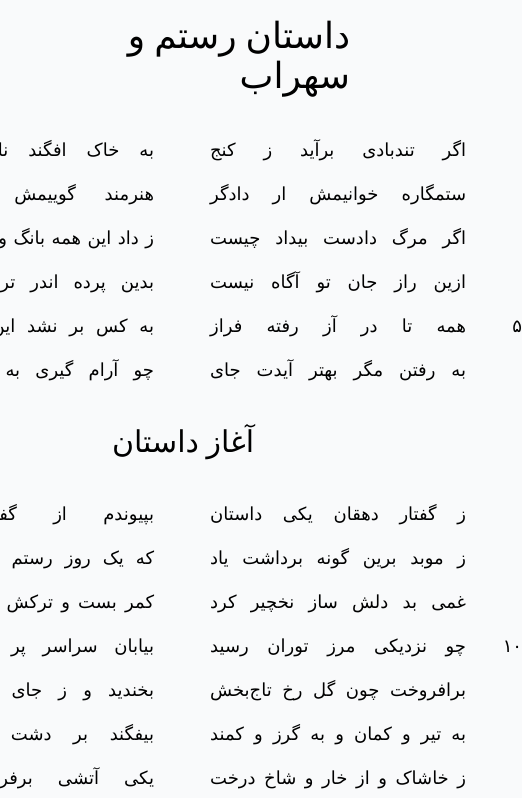
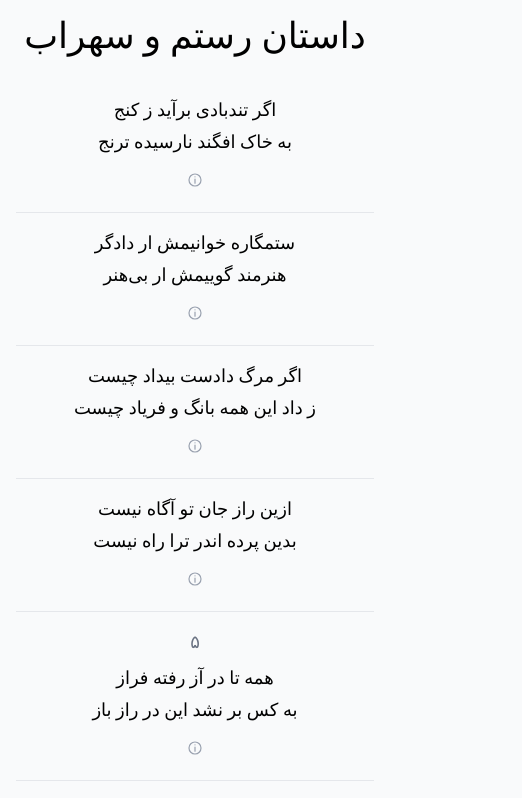
Before and after one commit to theodore-s-beers/rustam-suhrab, a SvelteKit app: page / in a window 390 px wide. Shown: the top 798 px of the page, 522 px wide, since content can reach past the window. Built offline with nearby package versions, Linux system fonts and the light colour scheme; no server answers; a web font is replaced by a local one.

Commit message:
work on responsive layout

```diff
--- a/src/routes/+layout.svelte
+++ b/src/routes/+layout.svelte
@@ -3,6 +3,6 @@
 	let { children } = $props();
 </script>
 
-<div class="mx-auto p-4 pb-20 font-persian">
+<div class="mx-auto p-4 pb-28 font-persian md:pb-20">
 	{@render children()}
 </div>
--- a/src/routes/+page.svelte
+++ b/src/routes/+page.svelte
@@ -236,7 +236,7 @@
 		aria-expanded={isSelected}
 		aria-controls="line-details"
 		title={isSelected ? "Hide line details" : "Show line details"}
-		class="ms-0.5 flex size-5 shrink-0 cursor-pointer items-center justify-center self-center rounded-full text-gray-400 transition-[color,background-color,box-shadow] hover:bg-gray-200 hover:text-gray-700 focus-visible:outline-2 focus-visible:outline-offset-2 focus-visible:outline-gray-500 aria-expanded:bg-blue-100 aria-expanded:text-blue-700 aria-expanded:shadow-[0_0_5px_1px_rgba(147,197,253,0.5)] aria-expanded:hover:bg-blue-100 aria-expanded:hover:text-blue-700"
+		class="mt-2 flex size-8 shrink-0 cursor-pointer items-center justify-center self-center rounded-full text-gray-400 transition-[color,background-color,box-shadow] hover:bg-gray-200 hover:text-gray-700 focus-visible:outline-2 focus-visible:outline-offset-2 focus-visible:outline-gray-500 aria-expanded:bg-blue-100 aria-expanded:text-blue-700 aria-expanded:shadow-[0_0_5px_1px_rgba(147,197,253,0.5)] aria-expanded:hover:bg-blue-100 aria-expanded:hover:text-blue-700 md:ms-0.5 md:mt-0 md:size-5"
 	>
 		<svg
 			viewBox="0 0 20 20"
@@ -398,23 +398,40 @@
 {/if}
 
 <div dir="rtl" lang="fa" class="mb-10 flex justify-center">
-	<div class="mr-6 text-4xl">{lines[0].headingText}</div>
+	<div class="text-4xl md:mr-6">{lines[0].headingText}</div>
 </div>
 
 <div dir="rtl" lang="fa" class="flex flex-col place-items-center gap-4 text-lg">
 	{#each lines as line, i (getLineKey(line))}
 		{#if line.isHeading && i > 0}
-			<div class="my-6 mr-6 text-3xl">{line.headingText}</div>
+			<div class="my-6 text-3xl md:mr-6">{line.headingText}</div>
 		{:else if i > 0}
-			<div class="flex gap-2">
-				<div class="w-12">{line.numberListed?.toLocaleString("fa", { useGrouping: false })}</div>
-				<div data-dictionary-text class="ml-12 w-64 font-medium [text-align-last:justify]">
+			<div class="flex w-full max-w-xl flex-col md:w-auto md:max-w-none md:flex-row md:gap-2">
+				{#if line.numberListed}
+					<div
+						class="mb-2 text-center text-gray-500 md:mb-0 md:w-12 md:text-start md:text-gray-950"
+					>
+						{line.numberListed.toLocaleString("fa", { useGrouping: false })}
+					</div>
+				{:else}
+					<div class="hidden md:block md:w-12"></div>
+				{/if}
+				<div
+					data-dictionary-text
+					class="text-center font-medium md:ml-12 md:w-64 md:text-right md:[text-align-last:justify]"
+				>
 					{line.hemistichOne}
 				</div>
-				<div data-dictionary-text class="w-64 font-medium [text-align-last:justify]">
+				<div
+					data-dictionary-text
+					class="mt-1 text-center font-medium md:mt-0 md:w-64 md:text-right md:[text-align-last:justify]"
+				>
 					{line.hemistichTwo}
 				</div>
 				{@render detailsButton(line)}
+				{#if lines[i + 1] && !lines[i + 1].isHeading}
+					<hr aria-hidden="true" class="mt-4 w-full border-0 border-t border-gray-200 md:hidden" />
+				{/if}
 			</div>
 		{/if}
 	{/each}
```
